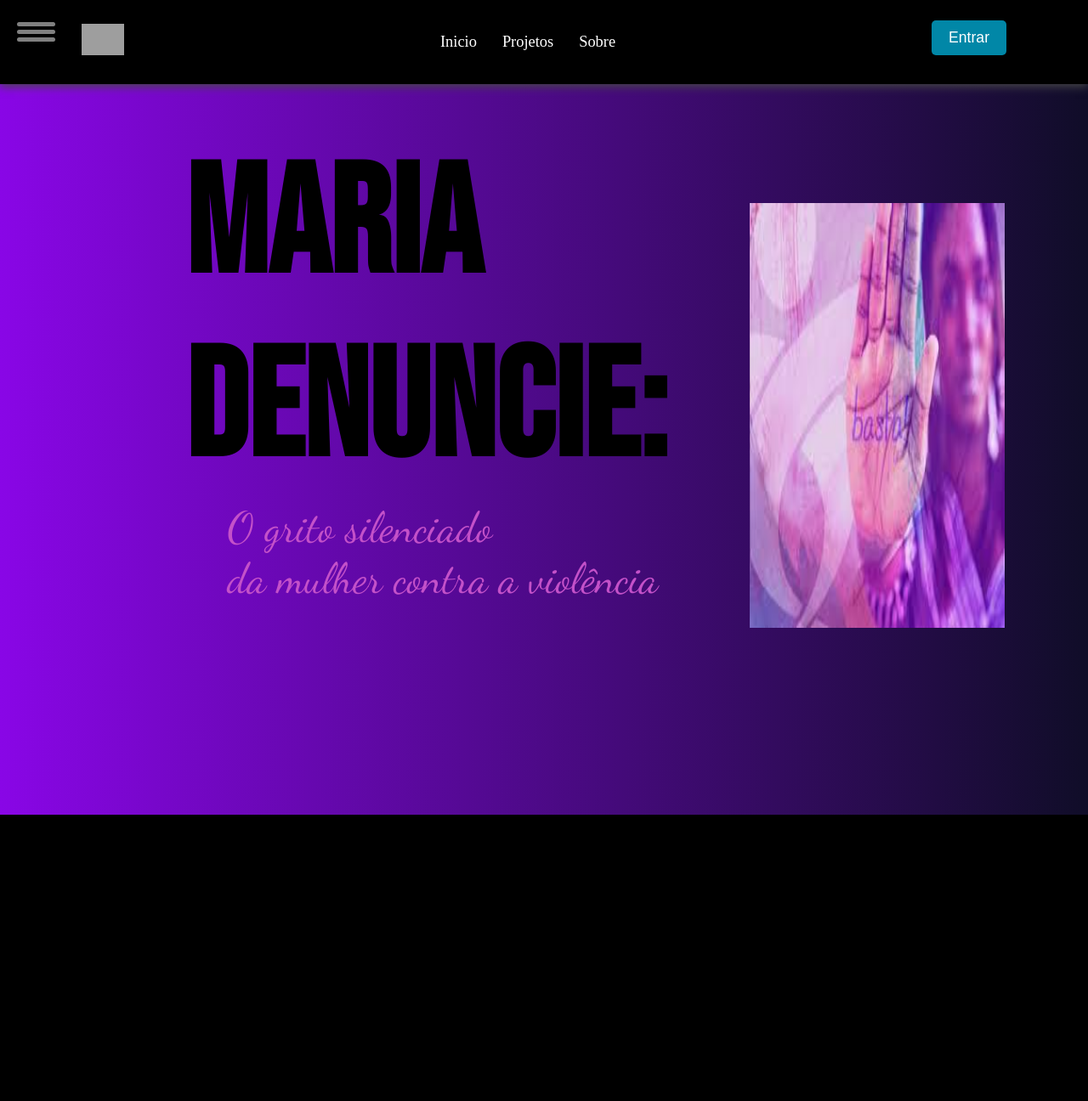
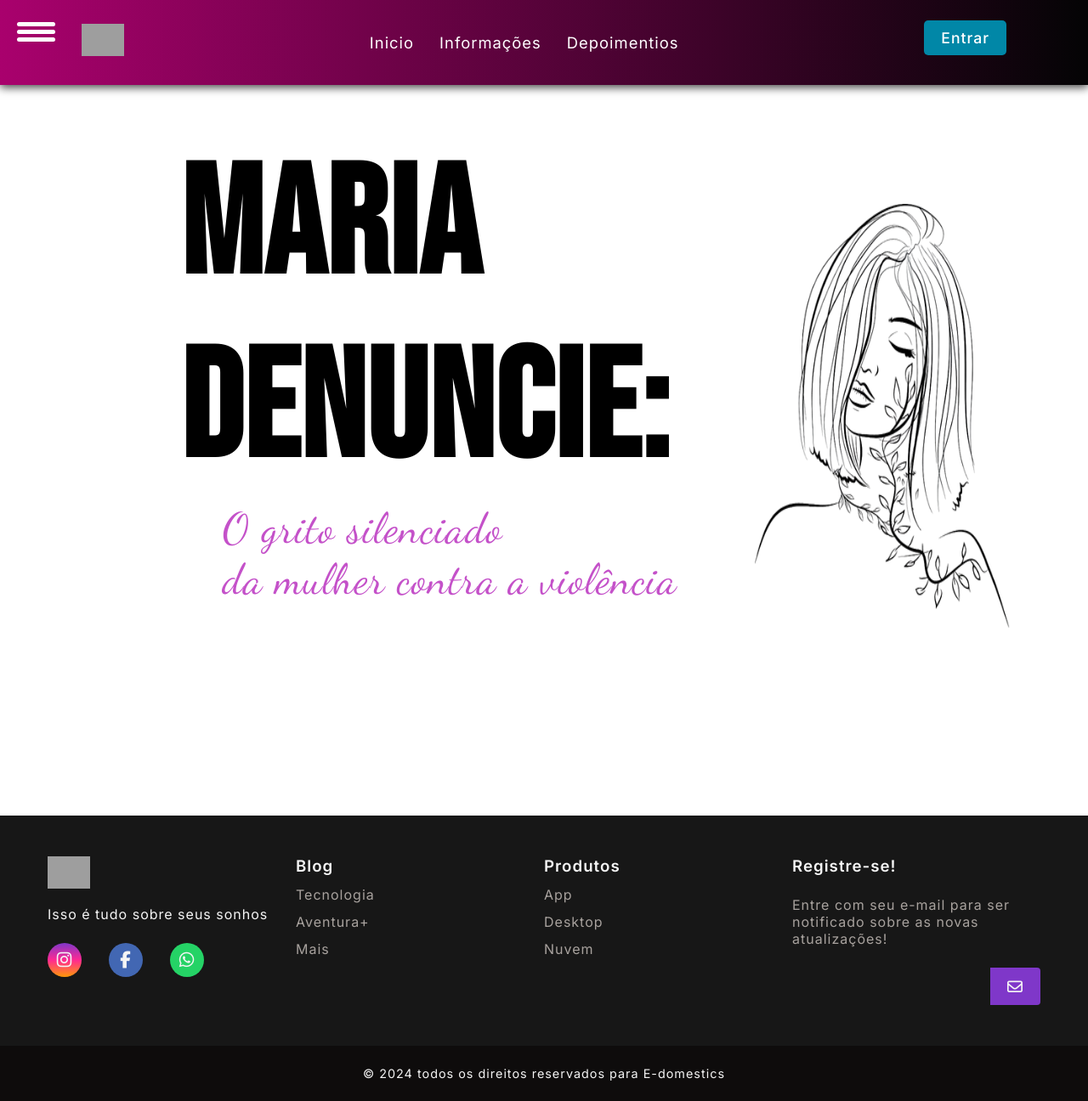
Before and after one commit to CrislainyMartins/desenvolvimento, a PHP site: page /inicio.html in a window 1280 px wide. Shown: the whole page at 85% size. Before the commit the page ends 959 px from the top, so only its background shows below. Run offline with PHP 8.4, Linux system fonts and the light colour scheme; some libraries are stand-ins or nearby versions; some web fonts are replaced; grey boxes are pictures that could not be loaded.

Commit message:
13/11/24
depoimentos

```diff
--- a/css/inicio.css
+++ b/css/inicio.css
@@ -1,8 +1,8 @@
 @import url('https://fonts.googleapis.com/css2?family=Dancing+Script:wght@400..700&family=Pacifico&display=swap');
 @import url('https://fonts.googleapis.com/css2?family=Bebas+Neue&family=Dancing+Script:wght@400..700&family=Edu+AU+VIC+WA+NT+Pre:wght@400..700&family=Pacifico&display=swap');
-
+/*background-image: linear-gradient(270deg, #100d28,#8906e6);*/
 body {
-  background-image: linear-gradient(270deg, #100d28,#8906e6);
+  background-color: white;
   max-height: 100%;
   }
 
@@ -12,7 +12,7 @@ body {
 
 }
 header{
-    background-color: black;
+   background-image: linear-gradient(90deg, #a9016d, #040405);
     box-shadow: 0px 3px 10px #464646;
 }
 
@@ -131,7 +131,7 @@ header{
   .bar {
     height: 5px;
     width: 100%;
-    background-color: grey;
+    background-color: white;
     display: block;
     border-radius: 5px;
     transition: 0.3s ease;
@@ -175,12 +175,13 @@ header{
     position: absolute;
   }
 
+  /* background: radial-gradient(circle, #100d28,#8906e6);*/
   .menu-bg {
     z-index: 1;
     width: 0;
     height: 0;
     margin: 30px 0 20px 20px;
-    background: radial-gradient(circle, #100d28,#8906e6);
+   background-color: #a9016d;
     border-radius: 50%;
     transition: 0.3s ease;
   }
--- /dev/null
+++ b/css/rodape.css
@@ -0,0 +1,152 @@
+@import url('https://fonts.googleapis.com/css2?family=Inter:wght@200;300;400;500;600&display=swap');
+
+:root {
+    --color-neutral-0: #0e0c0c;
+    --color-neutral-10: #171717;
+    --color-neutral-30: #a8a29e;
+    --color-neutral-40: #f5f5f5;
+}
+
+*{
+    font-family: 'inter', sans-serif;
+    margin: 0;
+    padding: 0;
+    box-sizing: border-box;
+    letter-spacing: 1px;
+}
+
+footer{
+    width: 100%;
+    color: var(--color-neutral-40);
+}
+
+.footer-link {
+    text-decoration: none;
+}
+
+#footer_content {
+    background-color: var(--color-neutral-10);
+    display: grid;
+    grid-template-columns: repeat(4, 1fr);
+    padding: 3rem 3.5rem;
+}
+
+#footer_contacts h1{
+    margin-bottom: 0.75rem;
+}
+
+#footer_social_media{
+    display: flex;
+    gap: 2rem;
+    margin-top: 1.5rem;
+}
+
+#footer_social_media .footer-link{
+    display: flex;
+    align-items: center;
+    justify-content: center;
+    height: 2.5rem;
+    width: 2.5rem;
+    color: var(--color-neutral-40);
+    border-radius: 50%;
+    transition: all 0.4s;
+}
+
+#footer_social_media .footer-link i{
+    font-size: 1.25rem;
+}
+
+#footer_social_media .footer-link:hover{
+    opacity: 0.8;
+}
+
+#instagram{
+    background: linear-gradient(#7f37c9, #ff2992, #ff9807);
+}
+
+#facebook{
+    background-color: #4267b3;
+}
+
+#whatsapp{
+    background-color: #25d366;
+}
+
+.footer-list{
+    display: flex;
+    flex-direction: column;
+    gap: 0.75rem;
+    list-style: none;
+}
+
+.footer-list .footer-link{
+    color: var(--color-neutral-30);
+    transition: all 0.4s;
+}
+
+.footer-list .footer-link:hover{
+    color: #7f37c9;
+}
+
+#footer_subscribe{
+    display: flex;
+    flex-direction: column;
+    gap: 1.5rem;
+
+}
+
+#footer_subscribe p{
+    color: var(--color-neutral-30);
+}
+
+#input_group{
+    display: flex;
+    align-items: center;
+    background-color: 4px;
+    border-radius: 4px;
+}
+
+#input_group input{
+    all: unset;
+    padding: 0.75rem;
+    width: 100%;
+}
+
+#input_group button{
+    background-color: #7f37c9;
+    border: none;
+    color: var(--color-neutral-40);
+    padding: 0px 1.25rem;
+    font-size: 1.125rem;
+    height: 100%;
+    border-radius: 0px 4px 4px 0px;
+    cursor: pointer;
+    transition: all 0.4s;
+}
+
+#input_group button:hover{
+    opacity: 0.8;
+}
+
+#footer_copyright{
+    display: flex;
+    justify-content: center;
+    background-color: var(--color-neutral-0);
+    font-size: 0.9rem;
+    padding: 1.5rem;
+    font-weight: 100%;
+}
+
+@media screen and (max-width: 768px) {
+    #footer_content{
+        grid-template-columns: repeat(2, 1fr);
+        gap: 2rem;
+    }
+}
+
+@media screen and (max-width: 426px) {
+    #footer_content{
+        grid-template-columns: repeat(1, 1fr);
+        padding: 3rem 2rem;
+    }
+}
--- a/inicio.html
+++ b/inicio.html
@@ -20,8 +20,8 @@
                 <div class="nav-list">
                     <ul>
                         <li class="nav-item"><a href="#" class="nav-link">Inicio</a></li>
-                        <li class="nav-item"><a href="#" class="nav-link">Projetos</a></li>
-                        <li class="nav-item"><a href="#" class="nav-link">Sobre</a></li>
+                        <li class="nav-item"><a href="#" class="nav-link">Informações</a></li>
+                        <li class="nav-item"><a href="depoimentos.html" class="nav-link">Depoimentios</a></li>
                     </ul>
                 </div>
                 <div class="login-button">
@@ -57,7 +57,7 @@
             </div>
             <nav class="nav" id="nav">
                 <ul>
-                    <li><a href="#">Home</a></li>
+                    <li><a href="">Home</a></li>
                     <li><a href="#">About</a></li>
                     <li><a href="#">Contact</a></li>
                     <li><a href="#">Blog</a></li>
@@ -90,14 +90,86 @@
         </div>
 
         <div class="imagem1">
-            <img src="imgs/img2.jpg">
+            <img src="imgs/img.principal.png">
         </div>
 
     </div>
 
     <!--rodape-->
+
+    <link rel="stylesheet" href="https://cdnjs.cloudflare.com/ajax/libs/font-awesome/6.6.0/css/all.min.css" integrity="sha512-Kc323vGBEqzTmouAECnVceyQqyqdsSiqLQISBL29aUW4U/M7pSPA/gEUZQqv1cwx4OnYxTxve5UMg5GT6L4JJg==" crossorigin="anonymous" referrerpolicy="no-referrer" />
+    <link rel="stylesheet" href="css/rodape.css">
     <footer>
+        <div id="footer_content">
+            <div id="footer_contacts">
+                <h1><img src="assets/img/Ooooomaga (0).png" width="50px"></h1>
+                <p>Isso é tudo sobre seus sonhos</p>
 
+                <div id="footer_social_media">
+                    <a href="#" class="footer-link" id="instagram">
+                        <i class="fa-brands fa-instagram"></i>
+                    </a>
+
+                    <a href="#" class="footer-link" id="facebook">
+                        <i class="fa-brands fa-facebook-f"></i>
+                    </a>
+
+                    <a href="#" class="footer-link" id="whatsapp">
+                        <i class="fa-brands fa-whatsapp"></i>
+                    </a>
+                </div>
+            </div>
+
+            <ul class="footer-list">
+                <li>
+                    <h3>Blog</h3>
+                </li>
+                <li>
+                    <a href="#" class="footer-link">Tecnologia</a>
+                </li>
+                <li>
+                    <a href="#" class="footer-link">Aventura+</a>
+                </li>
+                <li>
+                    <a href="#" class="footer-link">Mais</a>
+                </li>
+            </ul>
+
+            <ul class="footer-list">
+                <li>
+                    <h3>Produtos</h3>
+                </li>
+                <li>
+                    <a href="#" class="footer-link">App</a>
+                </li>
+                <li>
+                    <a href="#" class="footer-link">Desktop</a>
+                </li>
+                <li>
+                    <a href="#" class="footer-link">Nuvem</a>
+                </li>
+            </ul>
+
+            <div id="footer_subscribe">
+                <h3>Registre-se!</h3>
+
+                <P>
+                    Entre com seu e-mail para ser notificado sobre as novas atualizações!
+                </P>
+
+                <div id="input_group">
+                    <input type="email" id="email">
+                    <button>
+                        <i class="fa-regular fa-envelope"></i>
+                    </button>
+                </div>
+            </div>
+        </div>
+
+        <div id="footer_copyright">
+            &#169
+            2024 todos os direitos reservados para E-domestics
+        </div>
     </footer>
 
 
```
Also changed, not shown: css/depoimentos.css (added, +92 -0 lines), depoimentos.html (added, +49 -0 lines), imgs/img.principal.png (added).
